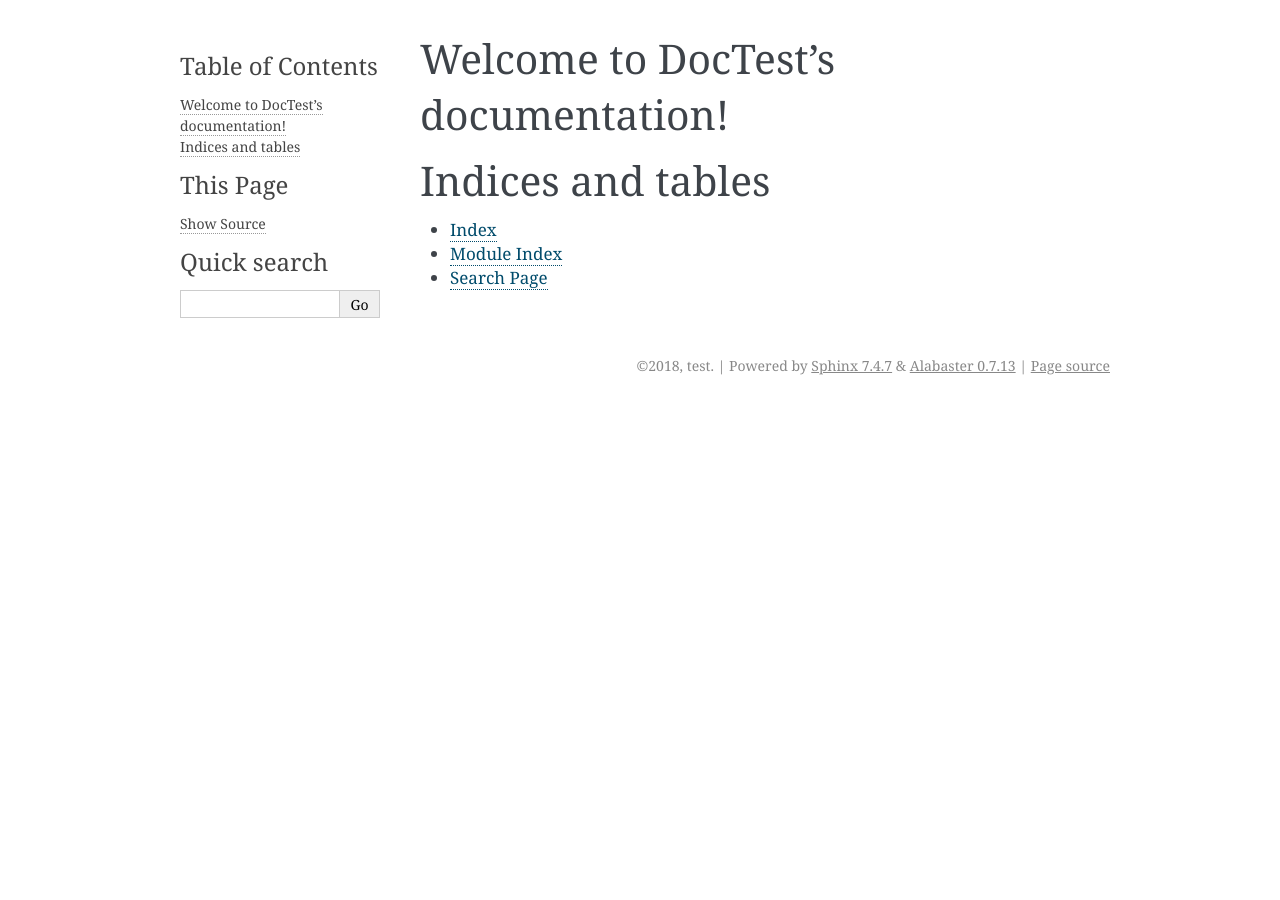
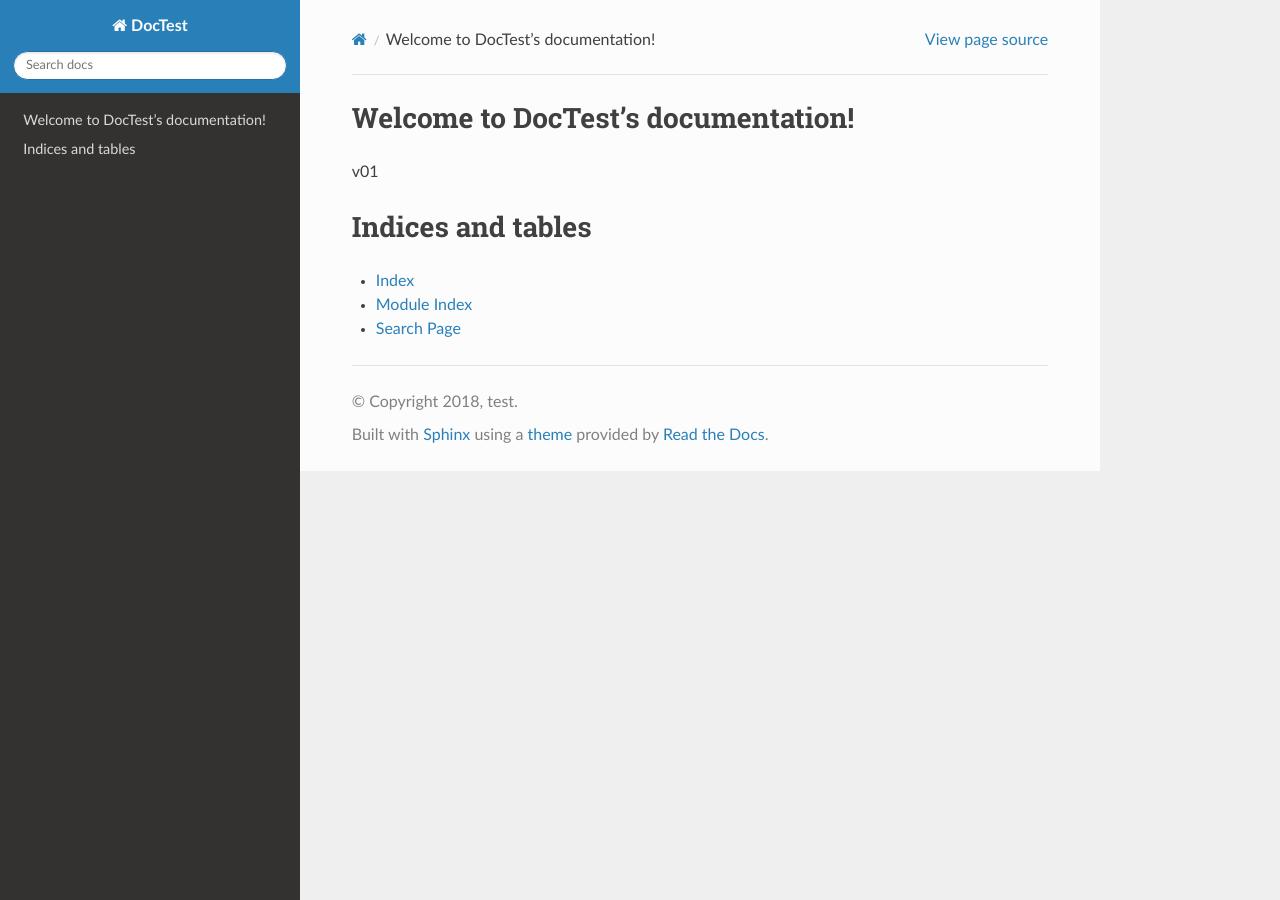
Before and after one commit to w2t1128/sphinx-doc-test, a Sphinx documentation site: the page built from source/index.rst, in a window 1280 px wide. Built offline with Sphinx 7.4.7 and the Read the Docs theme 2.0.0, drawn with Linux system fonts in a browser that asks for light colours.

Commit message:
add v01 for test

```diff
--- a/source/conf.py
+++ b/source/conf.py
@@ -83,7 +83,7 @@ pygments_style = 'sphinx'
 # The theme to use for HTML and HTML Help pages.  See the documentation for
 # a list of builtin themes.
 #
-html_theme = 'alabaster'
+html_theme = 'sphinx_rtd_theme'
 
 # Theme options are theme-specific and customize the look and feel of a theme
 # further.  For a list of options available for each theme, see the
--- a/source/index.rst
+++ b/source/index.rst
@@ -10,7 +10,7 @@ Welcome to DocTest's documentation!
    :maxdepth: 2
    :caption: Contents:
 
-
+v01
 
 Indices and tables
 ==================
--- /dev/null
+++ b/source/v01.rst
@@ -0,0 +1,2 @@
+version 01
+===========
```
